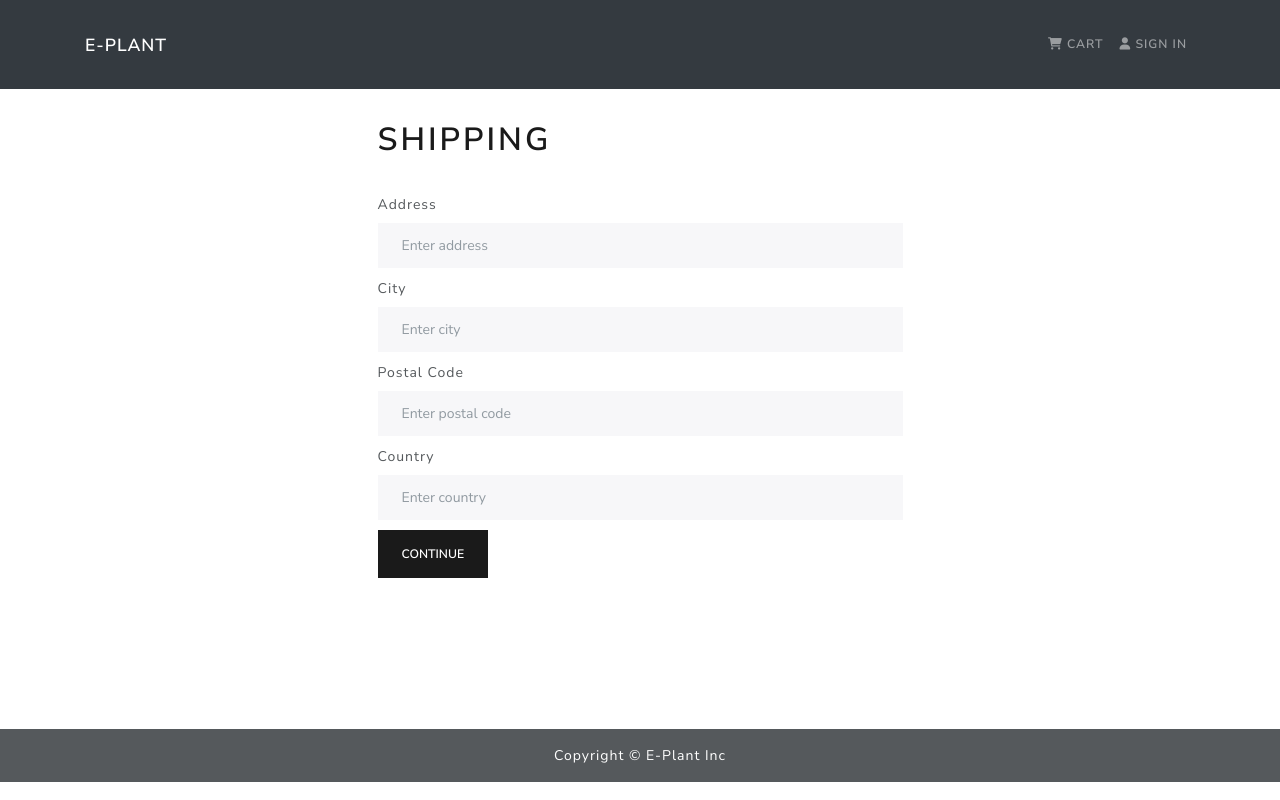
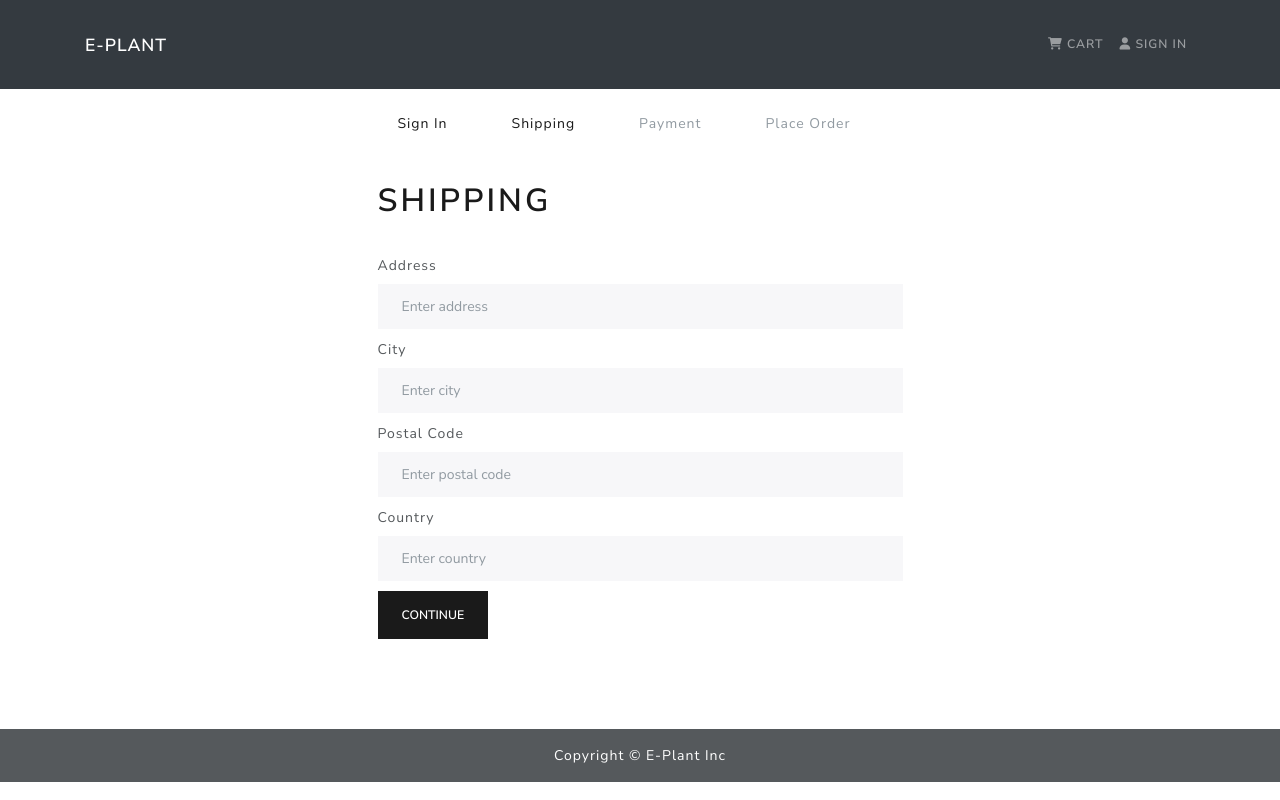
Before and after one commit to rkjais107/proshop-v1, a React (Create React App) app in the folder frontend/: page /shipping in a window 1280 px wide. Built offline with nearby package versions, Linux system fonts and the light colour scheme.

Commit message:
After checkout steps component

```diff
--- /dev/null
+++ b/frontend/src/components/CheckoutSteps.js
@@ -0,0 +1,51 @@
+import React from "react";
+import { Nav } from "react-bootstrap";
+import { LinkContainer } from "react-router-bootstrap";
+
+const CheckoutSteps = ({ step1, step2, step3, step4 }) => {
+  return (
+    <Nav className="justify-content-center mb-4">
+      <Nav.Item>
+        {step1 ? (
+          <LinkContainer to="/login">
+            <Nav.Link>Sign In</Nav.Link>
+          </LinkContainer>
+        ) : (
+          <Nav.Link disabled>Sign In</Nav.Link>
+        )}
+      </Nav.Item>
+
+      <Nav.Item>
+        {step2 ? (
+          <LinkContainer to="/shipping">
+            <Nav.Link>Shipping</Nav.Link>
+          </LinkContainer>
+        ) : (
+          <Nav.Link disabled>Shipping</Nav.Link>
+        )}
+      </Nav.Item>
+
+      <Nav.Item>
+        {step3 ? (
+          <LinkContainer to="/payment">
+            <Nav.Link>Payment</Nav.Link>
+          </LinkContainer>
+        ) : (
+          <Nav.Link disabled>Payment</Nav.Link>
+        )}
+      </Nav.Item>
+
+      <Nav.Item>
+        {step4 ? (
+          <LinkContainer to="/placeorder">
+            <Nav.Link>Place Order</Nav.Link>
+          </LinkContainer>
+        ) : (
+          <Nav.Link disabled>Place Order</Nav.Link>
+        )}
+      </Nav.Item>
+    </Nav>
+  );
+};
+
+export default CheckoutSteps;
--- a/frontend/src/screens/ShippingScreen.js
+++ b/frontend/src/screens/ShippingScreen.js
@@ -3,13 +3,14 @@
 import { useDispatch, useSelector } from "react-redux";
 import FormContainer from "../components/FormContainer";
 import { saveShippingAddress } from "../actions/cartActions";
+import CheckoutSteps from "../components/CheckoutSteps";
 
-import { Link, useNavigate } from "react-router-dom";
-import { useLocation } from "react-router-dom";
+import { useNavigate } from "react-router-dom";
+// import { useLocation } from "react-router-dom";
 
 const ShippingScreen = () => {
   const navigate = useNavigate();
-  const location = useLocation();
+  // const location = useLocation();
 
   const cart = useSelector((state) => state.cart);
   const { shippingAddress } = cart;
@@ -31,6 +32,7 @@
 
   return (
     <FormContainer>
+      <CheckoutSteps step1 step2 />
       <h1>Shipping</h1>
       <Form onSubmit={submitHandler}>
         <Form.Group controlId="address">
```
